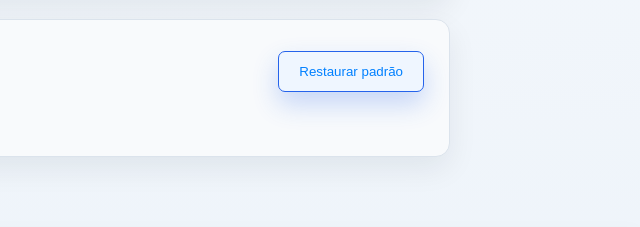
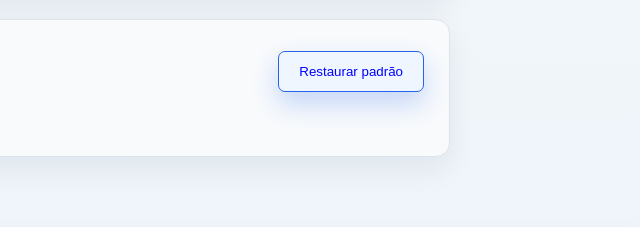
Before and after one commit to Biliotech2/bibliotech-nova-gera-o, a plain HTML site: page configura.html in a window 1280 px wide. In both pictures the pointer is over the button "Restaurar padrão". Shown: the part 1123-1350 px from the top of the page, 640-1280 px from the left. Drawn offline with Linux system fonts and the light colour scheme.

Commit message:
Update site.css

```diff
--- a/site.css
+++ b/site.css
@@ -138,10 +138,11 @@ body:not(.dark) .config-page .button-outline {
 }
 
 body:not(.dark) .config-page .button-outline:hover {
-    color: #0080ff;
+    color: #0000ff;
     background: #eff6ff;
     border-color: #2563eb;
 }
+
 
 
 /* =========================================================
```
